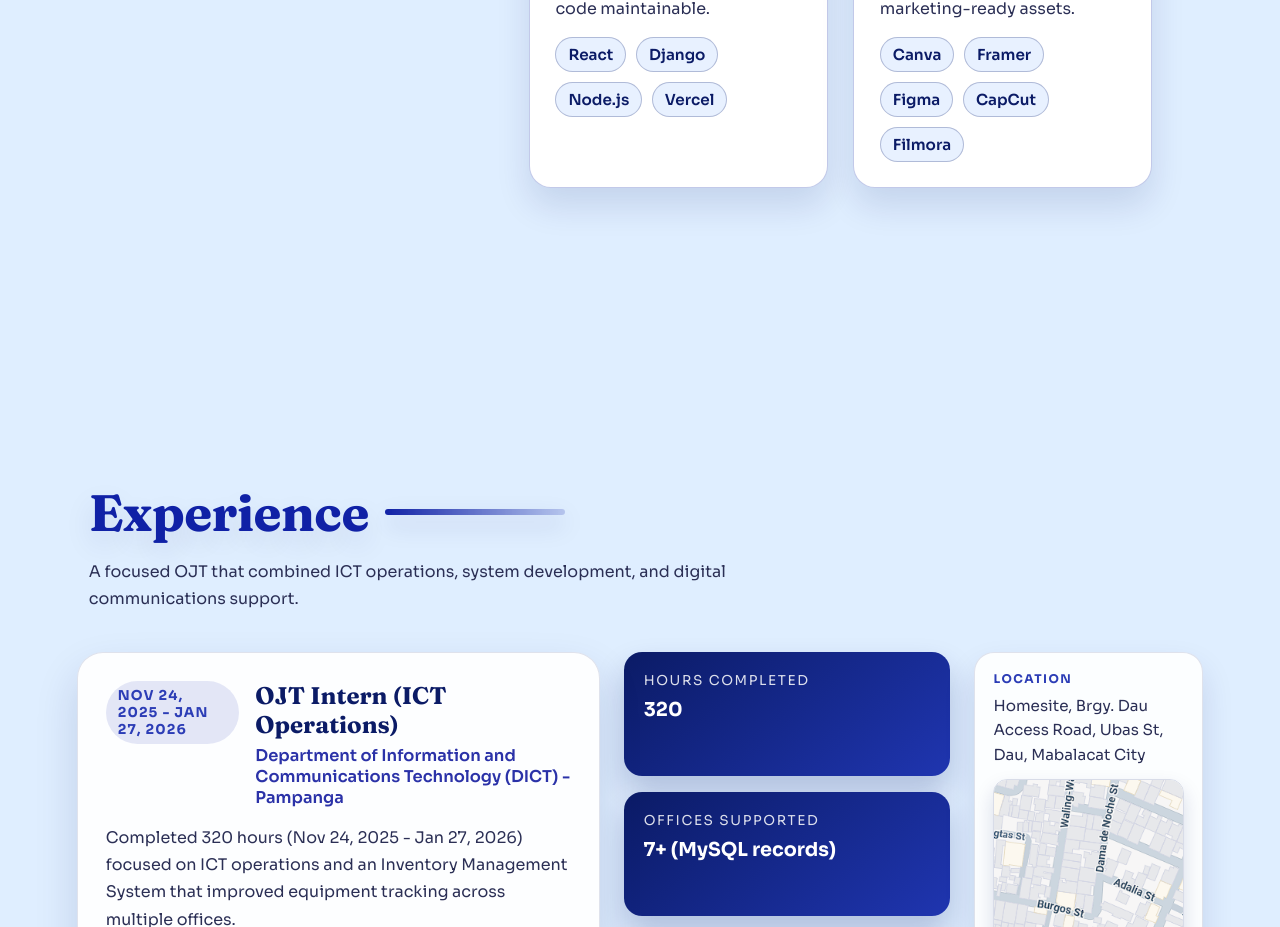
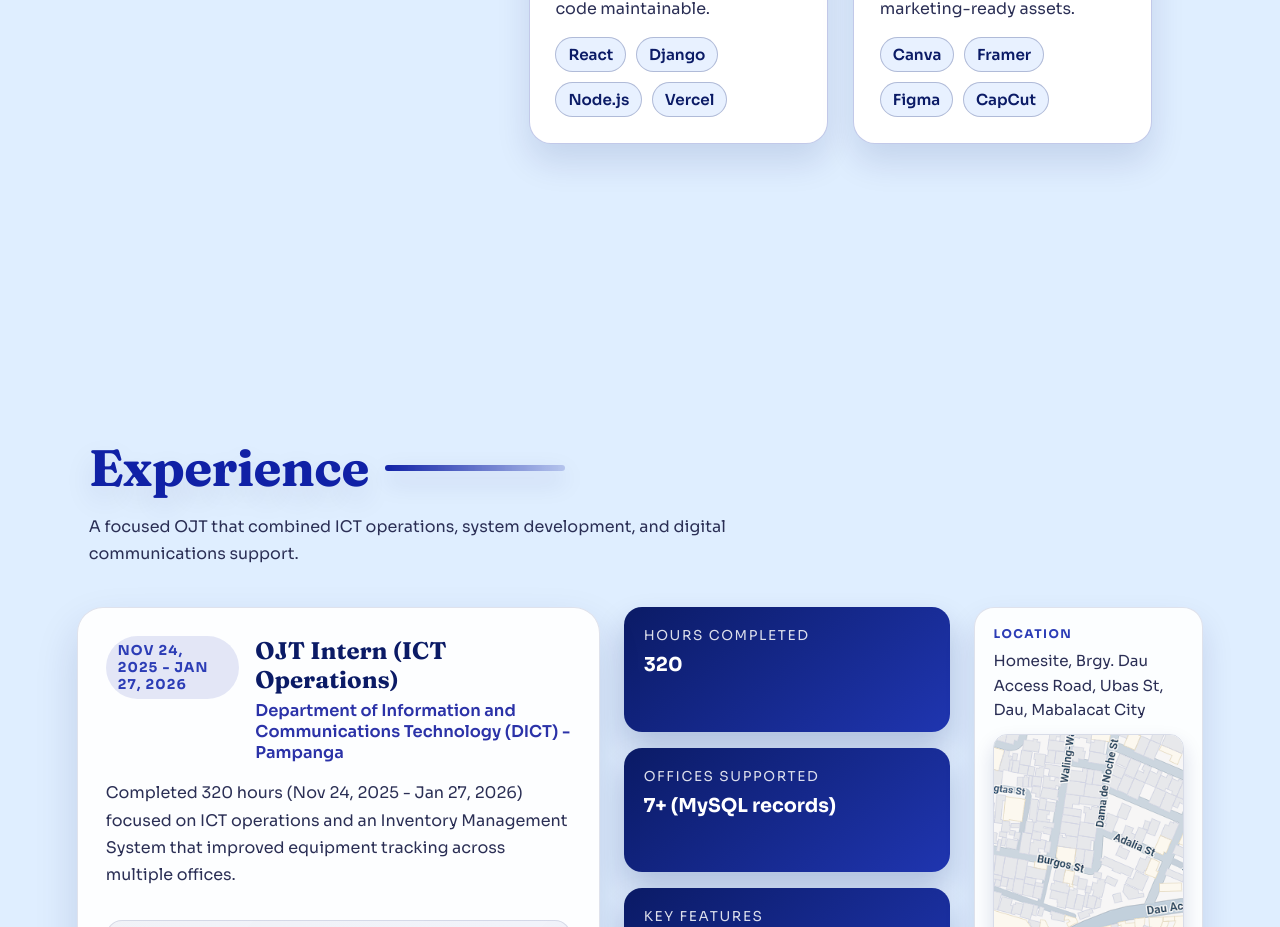
Before and after one commit to Freiderich/Portfolio, a React (Vite) app: page / in a window 1280 px wide. Shown: the part 4740-5667 px from the top of the page. Built offline with nearby package versions, Linux system fonts and the light colour scheme.

Commit message:
Remove Filmora from skills list

```diff
--- a/src/components/Skills.jsx
+++ b/src/components/Skills.jsx
@@ -64,7 +64,6 @@ function Skills() {
               <span>Framer</span>
               <span>Figma</span>
               <span>CapCut</span>
-              <span>Filmora</span>
             </div>
           </div>
         </div>
```
